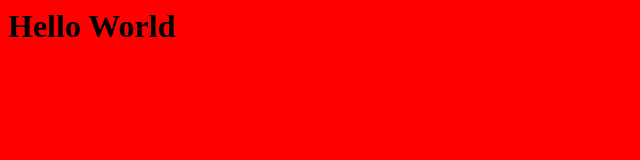
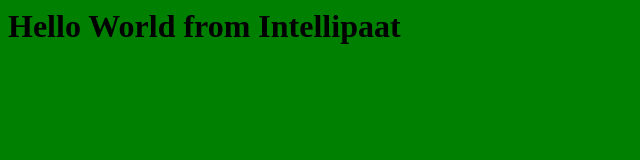
Before and after one commit to hshar94/sog-test1, a plain HTML site: page index.html in a window 1280 px wide. Shown: the whole page, without its empty margins (0-640 px from the left). Drawn offline with Linux system fonts and the light colour scheme.

Commit message:
changed code

```diff
--- a/index.html
+++ b/index.html
@@ -1,5 +1,5 @@
 <html>
-<body bgcolor="red">
-<h1>Hello World</h1>
+<body bgcolor="green">
+<h1>Hello World from Intellipaat</h1>
 </body>
 </html>
```
